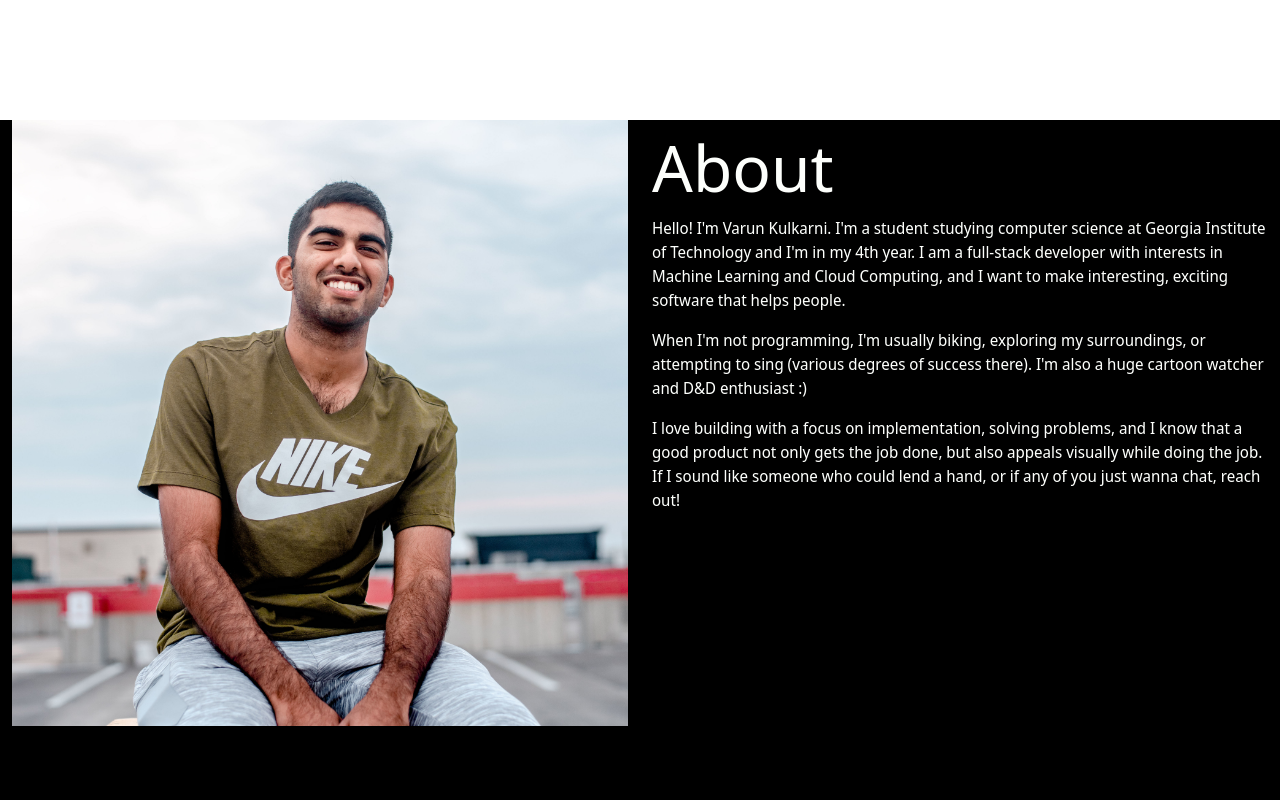
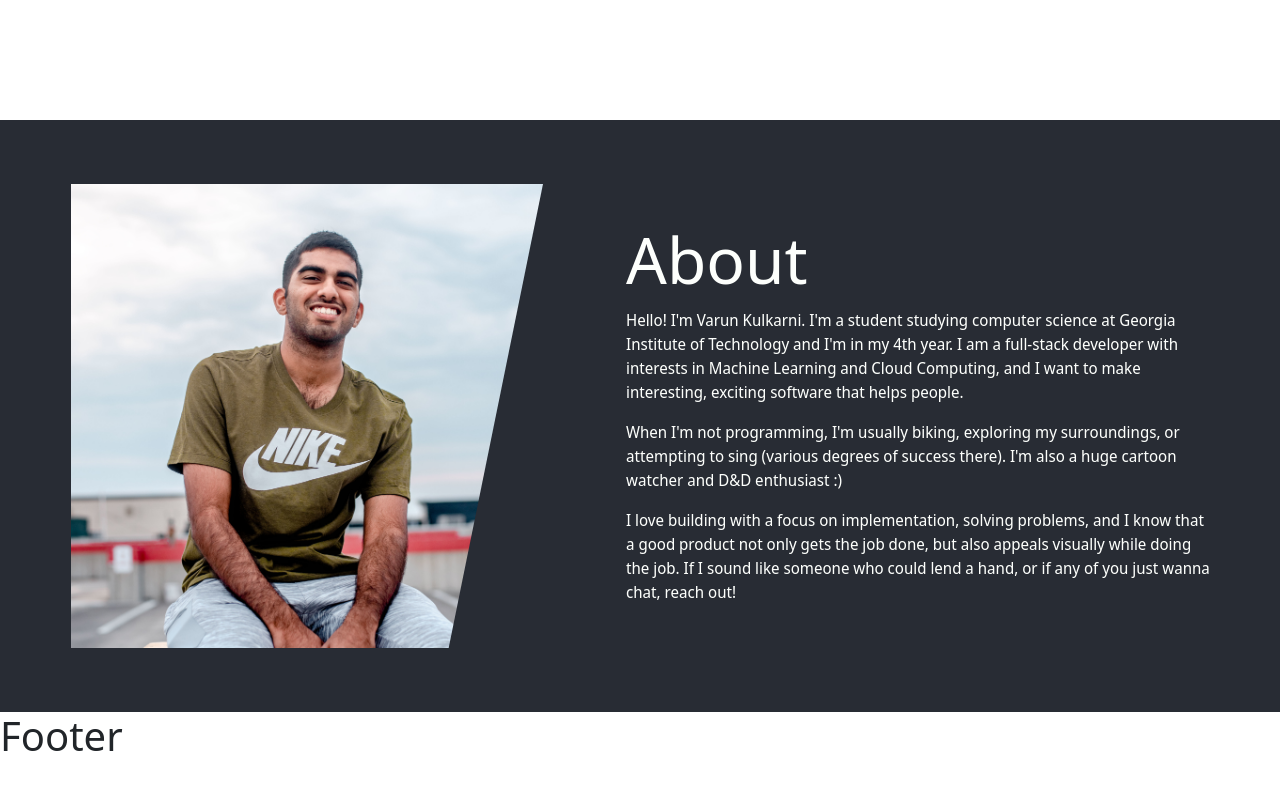
Before and after one commit to Varun-Kulkarni/Varun-Kulkarni.github.io, a React (Create React App) app in the folder webpage/: page / in a window 1280 px wide. Shown: the part 680-1480 px from the top of the page. After the commit the page ends 1448 px from the top, so only its background shows below. Built offline with nearby package versions, Linux system fonts and the light colour scheme.

Commit message:
Add constants and use styled components for about image

```diff
--- a/webpage/src/components/about/About.js
+++ b/webpage/src/components/about/About.js
@@ -2,18 +2,17 @@ import React from "react";
 import Container from 'react-bootstrap/Container';
 import Row from 'react-bootstrap/Row';
 import Col from 'react-bootstrap/Col'
-import Image from 'react-bootstrap/Image'
 import styles from './About.module.css'
-import { StyledH2, MainText } from "../styled/comps";
+import { StyledH2, MainText, ClipImageCentered } from "../styled/comps";
 import Portrait from '../../assets/portrait-square.jpg';
 const About = () => {
     return (
         <Container fluid id={styles.mainContainer}>
-            <Row>
-                <Col sm>
-                    <Image src={Portrait} fluid />
+            <Row style={{alignItems: 'center'}}>
+                <Col md className={styles.pictureContainer}>
+                    <ClipImageCentered src={Portrait}  />
                 </Col>
-                <Col>
+                <Col id={styles.textContainer}>
                     <StyledH2>About</StyledH2>
                     <MainText>Hello! I'm Varun Kulkarni.  I'm a student studying computer science at Georgia Institute of Technology and I'm in my 4th year.  I am a full-stack developer with interests in Machine Learning and Cloud Computing, and I want to make interesting, exciting software that helps people.</MainText>
                     <MainText>When I'm not programming, I'm usually biking, exploring my surroundings, or attempting to sing (various degrees of success there).  I'm also a huge cartoon watcher and D&amp;D enthusiast :)</MainText>
--- a/webpage/src/components/about/About.module.css
+++ b/webpage/src/components/about/About.module.css
@@ -1,5 +1,16 @@
 #mainContainer {
-    background-color: black;
-    height: 100vh;
+    background-color: #282c34;
+    min-height: 70vh;
     width: 100%;
 }
+.pictureContainer {
+    padding: 5%;
+}
+#textContainer {
+    padding-right: 5%;
+}
+@media screen and (max-width: 576px) {
+    #textContainer {
+        padding: 5%
+    }
+}
--- a/webpage/src/components/styled/comps.js
+++ b/webpage/src/components/styled/comps.js
@@ -1,5 +1,8 @@
 import React from "react";
 import styled from 'styled-components';
+import { device } from "../../constants";
+import Image from 'react-bootstrap/Image'
+
 
 const H2Styled = styled.div`
     font-size: 4rem;
@@ -10,6 +13,17 @@ const MainTextStyle = styled.p`
     color: #fdfffc;
     font-family: 'Noto Sans Display', sans-serif;
 `
+const CircleAndTabImage = styled(Image)`
+    clip-path: circle(50% at center);
+
+    @media ${device.sm} {
+        max-width: 80%;
+        clip-path: polygon(0 100%,0 0,100% 0,80% 100%);
+        position: relative;
+        left: 50%;
+        transform: translateX(-50%)
+    }
+`
 
 export const StyledH2 = ({children}) => {
     return (
@@ -19,3 +33,6 @@ export const StyledH2 = ({children}) => {
 export const MainText = ({children}) => {
     return <MainTextStyle>{children}</MainTextStyle>
 }
+export const ClipImageCentered = ({src}) => {
+    return <CircleAndTabImage src={src} fluid/>
+}
--- /dev/null
+++ b/webpage/src/constants.js
@@ -0,0 +1,17 @@
+const size = {
+    xsup: '575px',
+    sm: '576px',
+    md: '768px',
+    lg: '992px',
+    xl: '1200px'
+}
+export const device = {
+    xs: `screen and (max-width: ${size.xsup})`,
+    sm: `screen and (min-width: ${size.sm})`,
+    md: `screen and (min-width: ${size.md})`,
+    lg: `screen and (min-width: ${size.lg})`,
+    xl: `screen and (min-width: ${size.xl})`
+}
+export const colors = {
+    darkgrey: '#282c34'
+}
```
